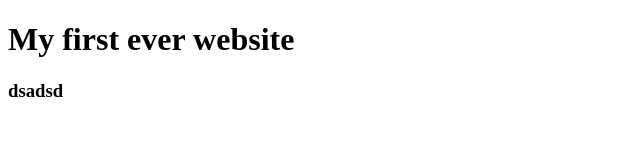
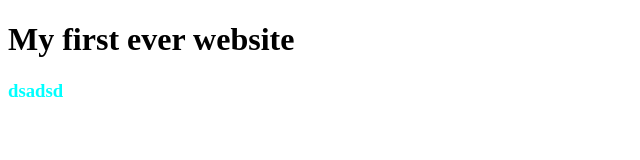
Before and after one commit to Shanjeev-Kumar-Roy/my-first-project, a plain HTML site: page index.html in a window 1280 px wide. Shown: the full height of the page, 0-640 px from the left. Drawn offline with Linux system fonts and the light colour scheme.

Commit message:
some changes

```diff
--- a/index.html
+++ b/index.html
@@ -5,6 +5,7 @@
     <meta http-equiv="X-UA-Compatible" content="IE=edge">
     <meta name="viewport" content="width=device-width, initial-scale=1.0">
     <title>First Project</title>
+    <link rel="stylesheet" href="style.css">
 </head>
 <body>
     <h1>My first ever website</h1>
--- /dev/null
+++ b/style.css
@@ -0,0 +1,3 @@
+h3{
+    color: aqua;
+}
```
